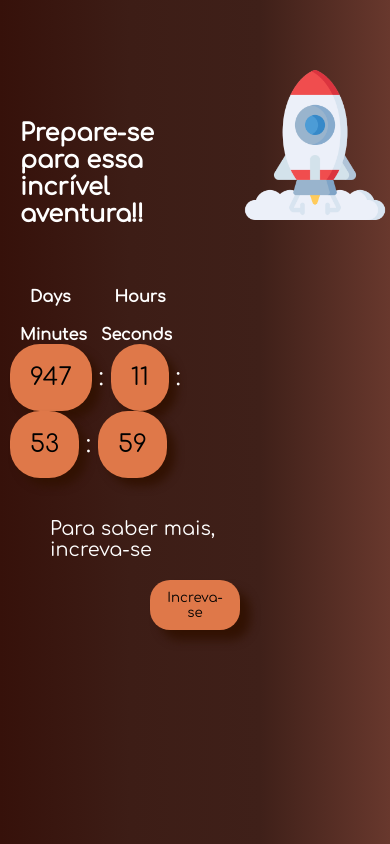
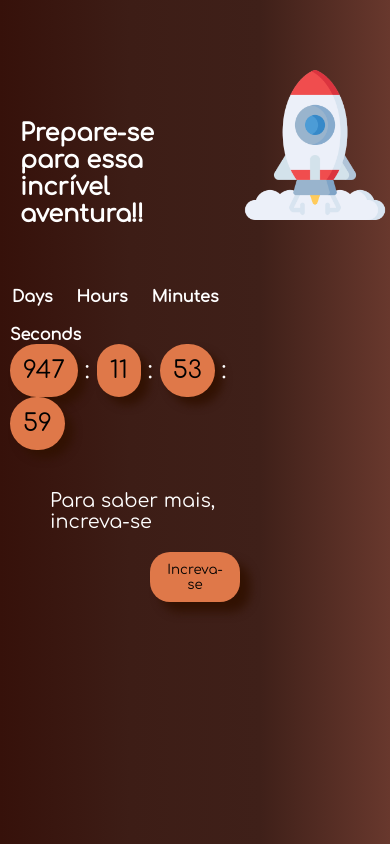
Before and after one commit to MKDimensionalTech/ColorTime, a plain HTML site: page index.html in a window 390 px wide. Drawn offline with Linux system fonts and the light colour scheme.

Commit message:
responsivo

```diff
--- a/style.css
+++ b/style.css
@@ -271,11 +271,11 @@ button{
     }
     div#contagem>h2#D{
         margin-bottom: 20px;
-        margin-left: 30px;
+        margin-left: 12px;
         font-family: 'confort','Franklin Gothic Medium', 'Arial Narrow', Arial, sans-serif;
     }
     div#contagem>h2#H{
-        margin-left: 40px;
+        margin-left: 20px;
         font-family: 'confort','Franklin Gothic Medium', 'Arial Narrow', Arial, sans-serif;
     }
     div#contagem>h2#M{
@@ -289,7 +289,7 @@ button{
     div#numeros>span.quadrado{
         display: inline-flex;
         background-color:#df7849;
-        padding: 20px;
+        padding: 13px;
         box-shadow: 8px 8px 8px #321203;
         border-radius: 30px 30px;
     }
```
